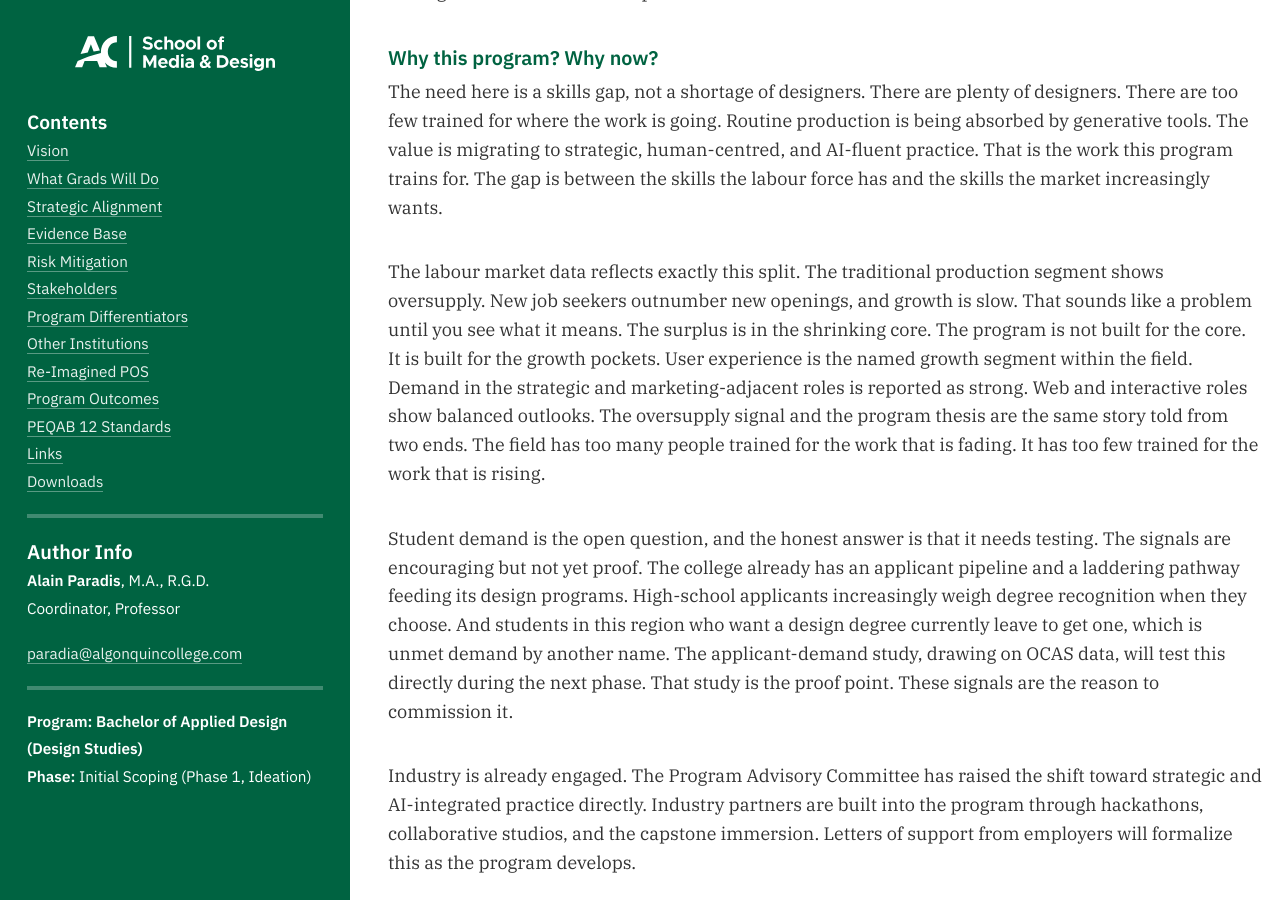
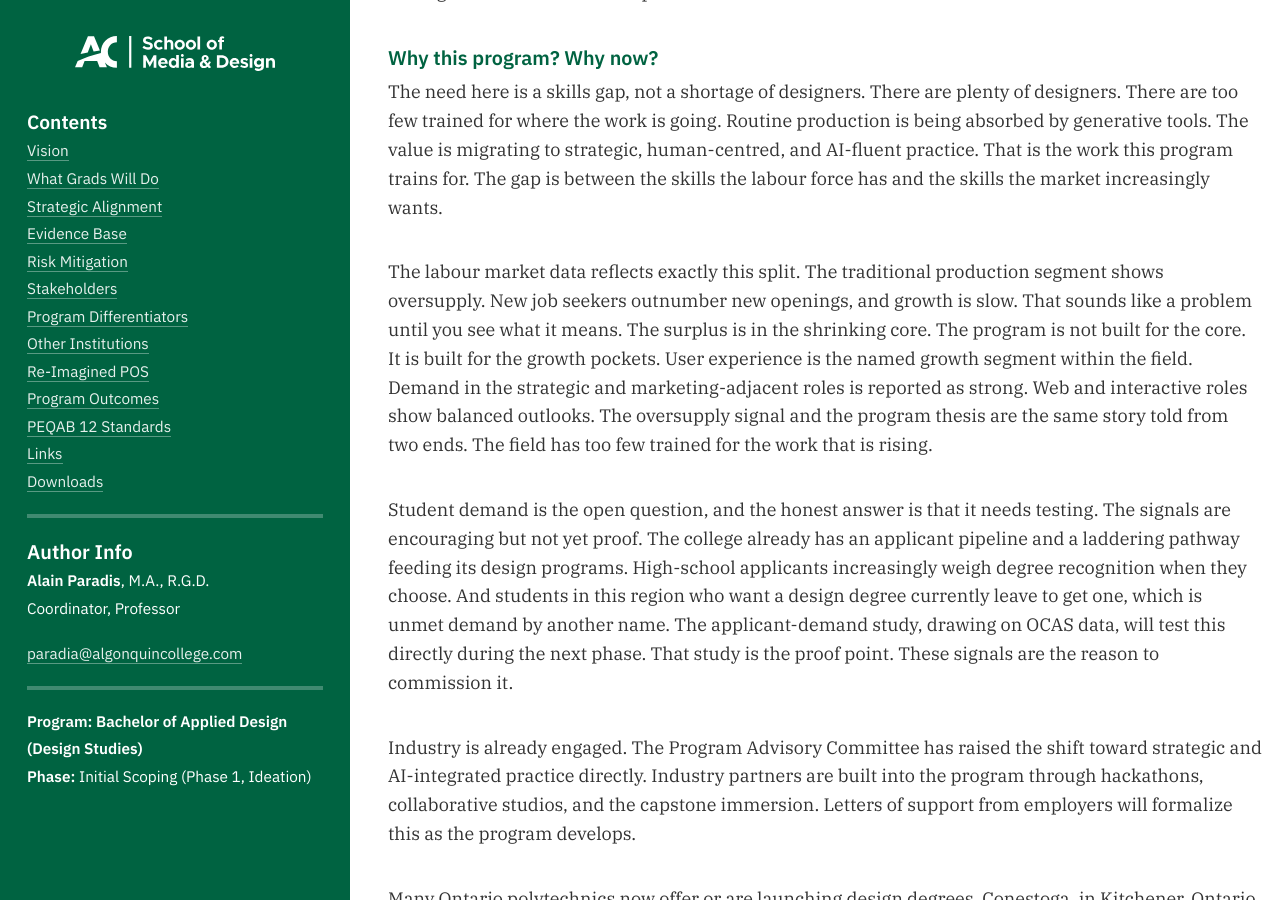
Before and after one commit to AlainParadis/program-transformation, a Jekyll site: the page built from index.md, in a window 1280 px wide and 900 px high, scrolled down 1790 px. Built offline with Jekyll 4.4.1, drawn with Linux system fonts in a browser that asks for light colours.

Commit message:
Clarify labour-market statement in vision
Tighten wording in _includes/vision.html by removing a redundant negative phrase about oversupply. The paragraph now focuses on the shortage of workers trained for emerging roles rather than repeating that there are too many trained for declining work, improving clarity and concision.

```diff
--- a/_includes/vision.html
+++ b/_includes/vision.html
@@ -43,7 +43,7 @@
 	The need here is a skills gap, not a shortage of designers. There are plenty of designers. There are too few trained for where the work is going. Routine production is being absorbed by generative tools. The value is migrating to strategic, human-centred, and AI-fluent practice. That is the work this program trains for. The gap is between the skills the labour force has and the skills the market increasingly wants.
 </p>
 <p>
-	The labour market data reflects exactly this split. The traditional production segment shows oversupply. New job seekers outnumber new openings, and growth is slow. That sounds like a problem until you see what it means. The surplus is in the shrinking core. The program is not built for the core. It is built for the growth pockets. User experience is the named growth segment within the field. Demand in the strategic and marketing-adjacent roles is reported as strong. Web and interactive roles show balanced outlooks. The oversupply signal and the program thesis are the same story told from two ends. The field has too many people trained for the work that is fading. It has too few trained for the work that is rising.
+	The labour market data reflects exactly this split. The traditional production segment shows oversupply. New job seekers outnumber new openings, and growth is slow. That sounds like a problem until you see what it means. The surplus is in the shrinking core. The program is not built for the core. It is built for the growth pockets. User experience is the named growth segment within the field. Demand in the strategic and marketing-adjacent roles is reported as strong. Web and interactive roles show balanced outlooks. The oversupply signal and the program thesis are the same story told from two ends. The field has too few trained for the work that is rising.
 </p>
 <p>
 	Student demand is the open question, and the honest answer is that it needs testing. The signals are encouraging but not yet proof. The college already has an applicant pipeline and a laddering pathway feeding its design programs. High-school applicants increasingly weigh degree recognition when they choose. And students in this region who want a design degree currently leave to get one, which is unmet demand by another name. The applicant-demand study, drawing on OCAS data, will test this directly during the next phase. That study is the proof point. These signals are the reason to commission it.
```
